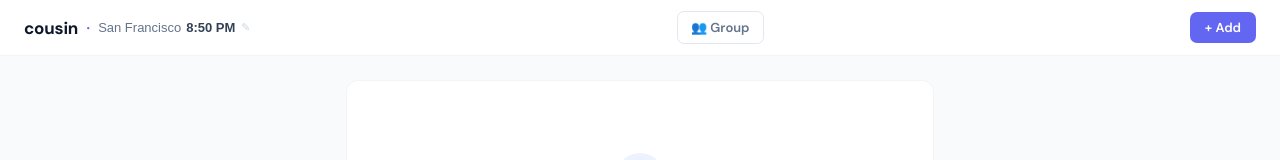
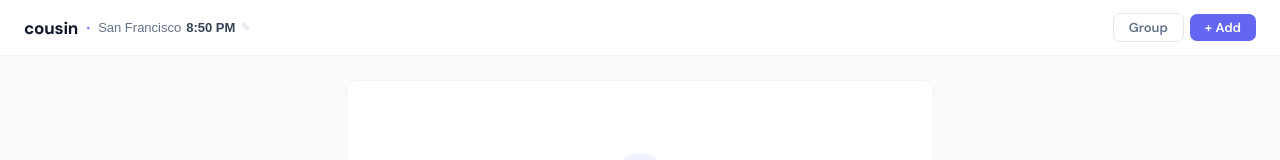
Before and after one commit to adib-hash/cousin, a React (Vite) app: page / in a window 1280 px wide. Shown: the top 160 px of the page. Built offline with nearby package versions, Linux system fonts and the light colour scheme.

Commit message:
updated group button

```diff
--- a/src/Cousin.jsx
+++ b/src/Cousin.jsx
@@ -1058,21 +1058,25 @@ export default function Cousin() {
               </div>
             )}
           </div>
+          <div style={{ display: "flex", alignItems: "center", gap: "6px" }}>
             <button onClick={handleGroupToggle} style={{
               background: groupMode ? "#eef2ff" : "#fff",
               border: `1px solid ${groupMode ? "#c7d2fe" : "#e2e8f0"}`,
-            borderRadius: "7px", padding: "7px 13px", cursor: "pointer",
+              borderRadius: "7px", padding: "7px 15px", cursor: "pointer",
               color: groupMode ? "#6366f1" : "#64748b",
               fontFamily: "'DM Sans', sans-serif", fontSize: "13px", fontWeight: "600",
-          }}>👥 Group</button>
+              lineHeight: "1",
+            }}>Group</button>
             <button onClick={() => setModal("add")} style={{
               background: "#6366f1", border: "none", borderRadius: "7px",
               padding: "7px 15px", cursor: "pointer", color: "#fff",
               fontFamily: "'DM Sans', sans-serif", fontSize: "13px", fontWeight: "600",
+              lineHeight: "1",
             }}
               onMouseEnter={e => e.currentTarget.style.background = "#4f46e5"}
               onMouseLeave={e => e.currentTarget.style.background = "#6366f1"}
             >+ Add</button>
+          </div>
         </nav>
 
         {/* ── Body ── */}
```
Lines whose indentation alone changed are shown as unchanged.
